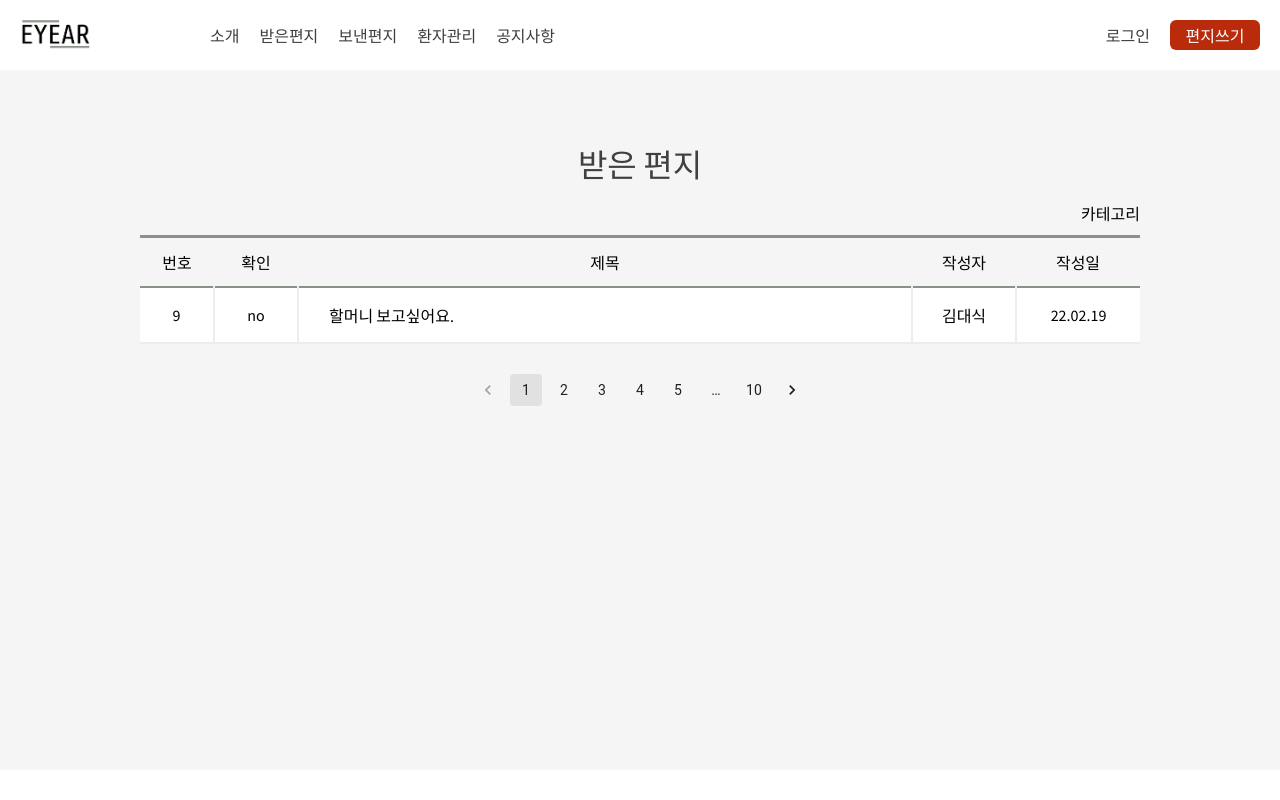
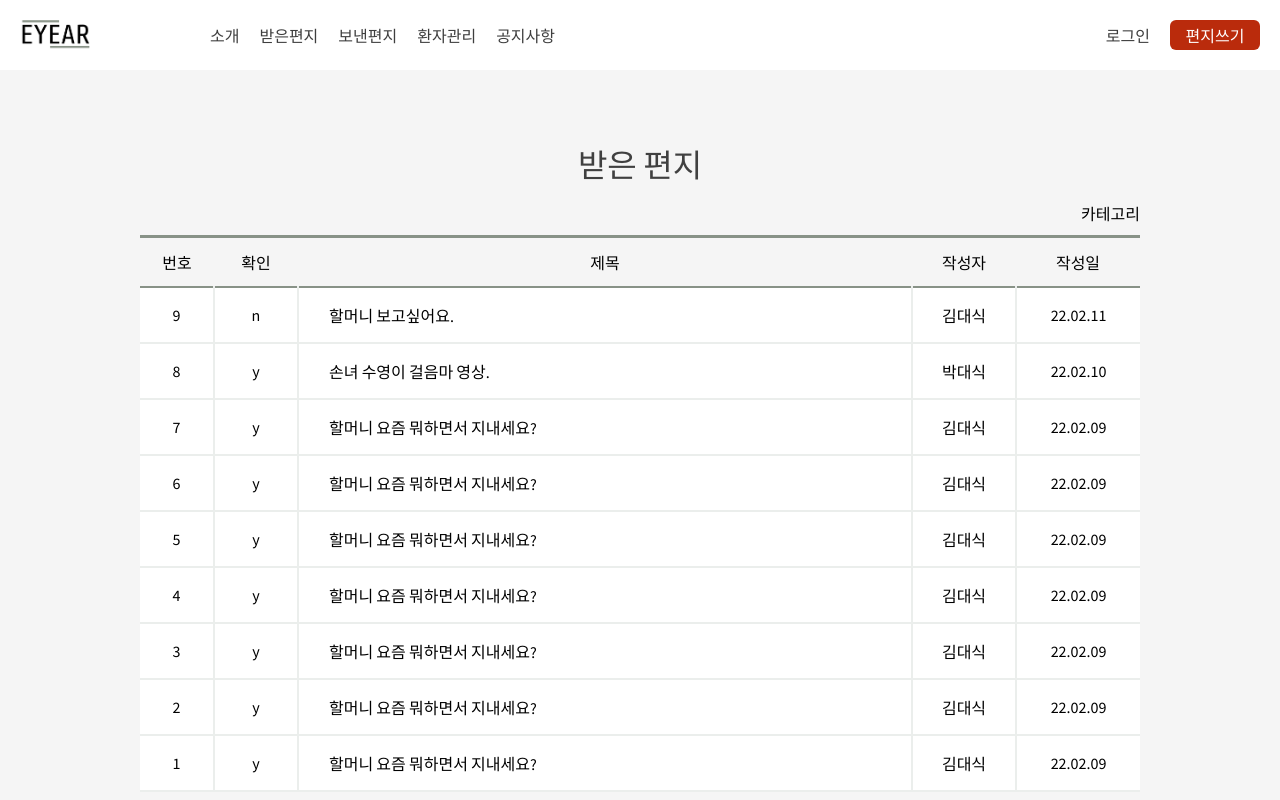
Before and after one commit to eyear22/eyear_frontend, a React (Create React App) app: page /receive in a window 1280 px wide. Shown: the top 800 px of the page. Built offline with nearby package versions, Linux system fonts and the light colour scheme.

Commit message:
[FEAT] 편지 리스트 테이블 더미데이터 연결

```diff
--- a/src/components/receive/LetterTable.js
+++ b/src/components/receive/LetterTable.js
@@ -1,6 +1,7 @@
 import styled from 'styled-components';
 
-const LetterTable = () => {
+const LetterTable = ({ list }) => {
+  const size = list.length;
   return (
     <>
       <Table>
@@ -14,13 +15,15 @@ const LetterTable = () => {
           </tr>
         </THead>
         <TBody>
-          <Tr>
-            <Td>9</Td>
-            <Td>no</Td>
-            <TitleTd>할머니 보고싶어요.</TitleTd>
-            <Td>김대식</Td>
-            <td>22.02.19</td>
-          </Tr>
+          {list.map((item, index) => (
+            <Tr key={item.post_id}>
+              <Td>{size - index}</Td>
+              <Td>{item.check ? 'y' : 'n'}</Td>
+              <TitleTd>{item.title}</TitleTd>
+              <Td>{item.from}</Td>
+              <td>{item.createdAt}</td>
+            </Tr>
+          ))}
         </TBody>
       </Table>
     </>
@@ -49,6 +52,7 @@ const TBody = styled.tbody`
 `;
 
 const Tr = styled.tr`
+  cursor: pointer;
   border-bottom: 2px solid #ebeeec;
 `;
 
--- a/src/pages/Receive.js
+++ b/src/pages/Receive.js
@@ -1,13 +1,87 @@
+import { useInput } from '@mui/base';
 import { Pagination } from '@mui/material';
+import { useEffect, useState } from 'react';
 import styled from 'styled-components';
 import Layout from '../components/common/Layout';
 import LetterTable from '../components/receive/LetterTable';
 
+const LetterList = [
+  {
+    post_id: 0,
+    title: '할머니 보고싶어요.',
+    createdAt: '22.02.11',
+    from: '김대식',
+    check: false,
+  },
+  {
+    post_id: 1,
+    title: '손녀 수영이 걸음마 영상.',
+    createdAt: '22.02.10',
+    from: '박대식',
+    check: true,
+  },
+  {
+    post_id: 2,
+    title: '할머니 요즘 뭐하면서 지내세요?',
+    createdAt: '22.02.09',
+    from: '김대식',
+    check: true,
+  },
+  {
+    post_id: 3,
+    title: '할머니 요즘 뭐하면서 지내세요?',
+    createdAt: '22.02.09',
+    from: '김대식',
+    check: true,
+  },
+  {
+    post_id: 4,
+    title: '할머니 요즘 뭐하면서 지내세요?',
+    createdAt: '22.02.09',
+    from: '김대식',
+    check: true,
+  },
+  {
+    post_id: 5,
+    title: '할머니 요즘 뭐하면서 지내세요?',
+    createdAt: '22.02.09',
+    from: '김대식',
+    check: true,
+  },
+  {
+    post_id: 6,
+    title: '할머니 요즘 뭐하면서 지내세요?',
+    createdAt: '22.02.09',
+    from: '김대식',
+    check: true,
+  },
+  {
+    post_id: 7,
+    title: '할머니 요즘 뭐하면서 지내세요?',
+    createdAt: '22.02.09',
+    from: '김대식',
+    check: true,
+  },
+  {
+    post_id: 8,
+    title: '할머니 요즘 뭐하면서 지내세요?',
+    createdAt: '22.02.09',
+    from: '김대식',
+    check: true,
+  },
+];
+
 const Receive = () => {
+  const [list, setList] = useState([]);
+
+  useEffect(() => {
+    setList(LetterList);
+  }, []);
+
   return (
     <Layout title="받은 편지" width={1000}>
       <Filter>카테고리</Filter>
-      <LetterTable />
+      <LetterTable list={list} />
       <Wrap>
         <StyledPagination count={10} shape="rounded" />
       </Wrap>
```
